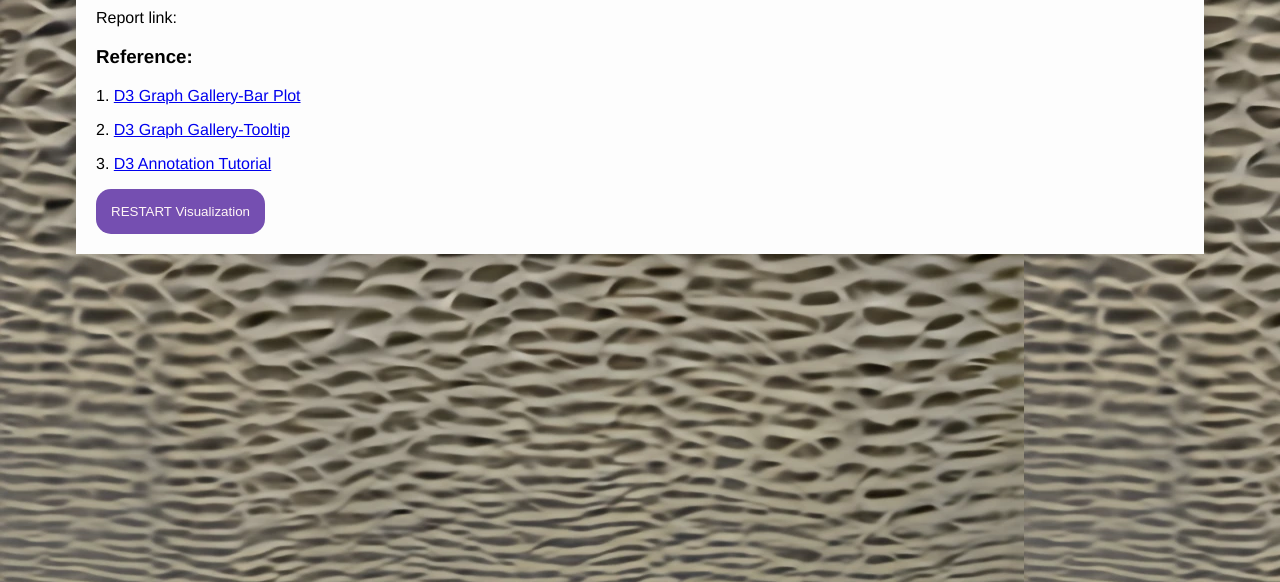
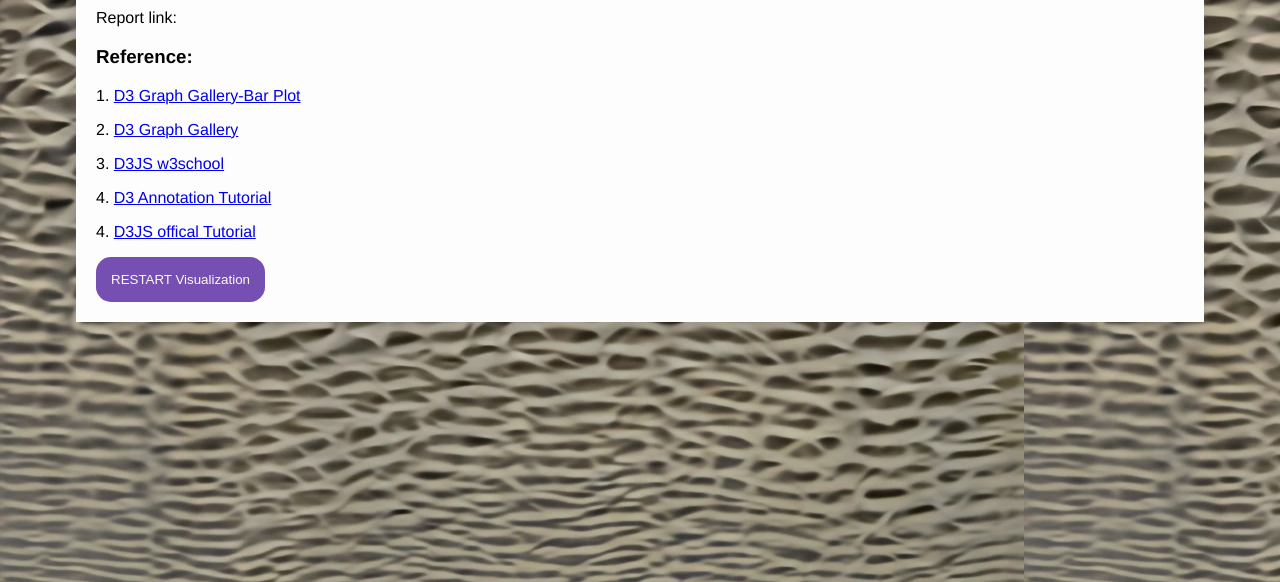
Before and after one commit to Kennn98/kennn98.github.io, a plain HTML site: page page4.html in a window 1280 px wide. Shown: the part 218-800 px from the top of the page. Drawn offline with nearby package versions, Linux system fonts and the light colour scheme.

Commit message:
Update Ref

```diff
--- a/page4.html
+++ b/page4.html
@@ -15,8 +15,10 @@
         <p>Report link:</p>
         <h3>Reference:</h3>
         <p>1. <a href="https://d3-graph-gallery.com/graph/barplot_basic.html">D3 Graph Gallery-Bar Plot</a></p>
-        <p>2. <a href="https://d3-graph-gallery.com/graph/interactivity_tooltip.html">D3 Graph Gallery-Tooltip</a></p>
-        <p>3. <a href="https://github.com/henryjameslau/d3-annotations-tutorial">D3 Annotation Tutorial</a></p>
+        <p>2. <a href="https://d3-graph-gallery.com/index.html">D3 Graph Gallery</a></p>
+        <p>3. <a href="https://www.w3schools.com/graphics/plot_d3js.asp">D3JS w3school</a></p>
+        <p>4. <a href="https://github.com/henryjameslau/d3-annotations-tutorial">D3 Annotation Tutorial</a></p>
+        <p>4. <a href="https://d3js.org/getting-started">D3JS offical Tutorial</a></p>
 
         <a href="index.html"><button class="round-button">RESTART Visualization</button></a>
     </div>
```
Also changed, not shown: 2 other files.
